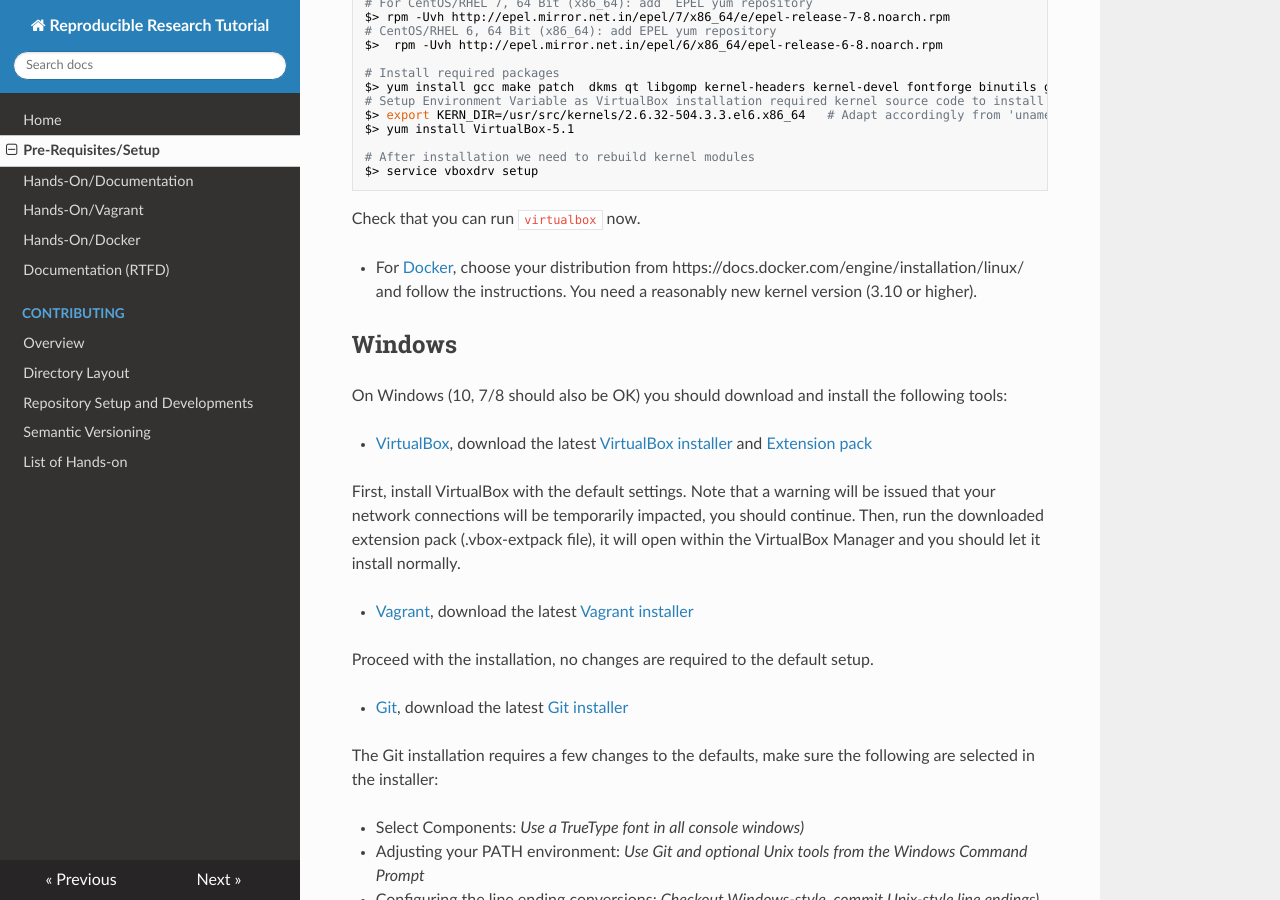
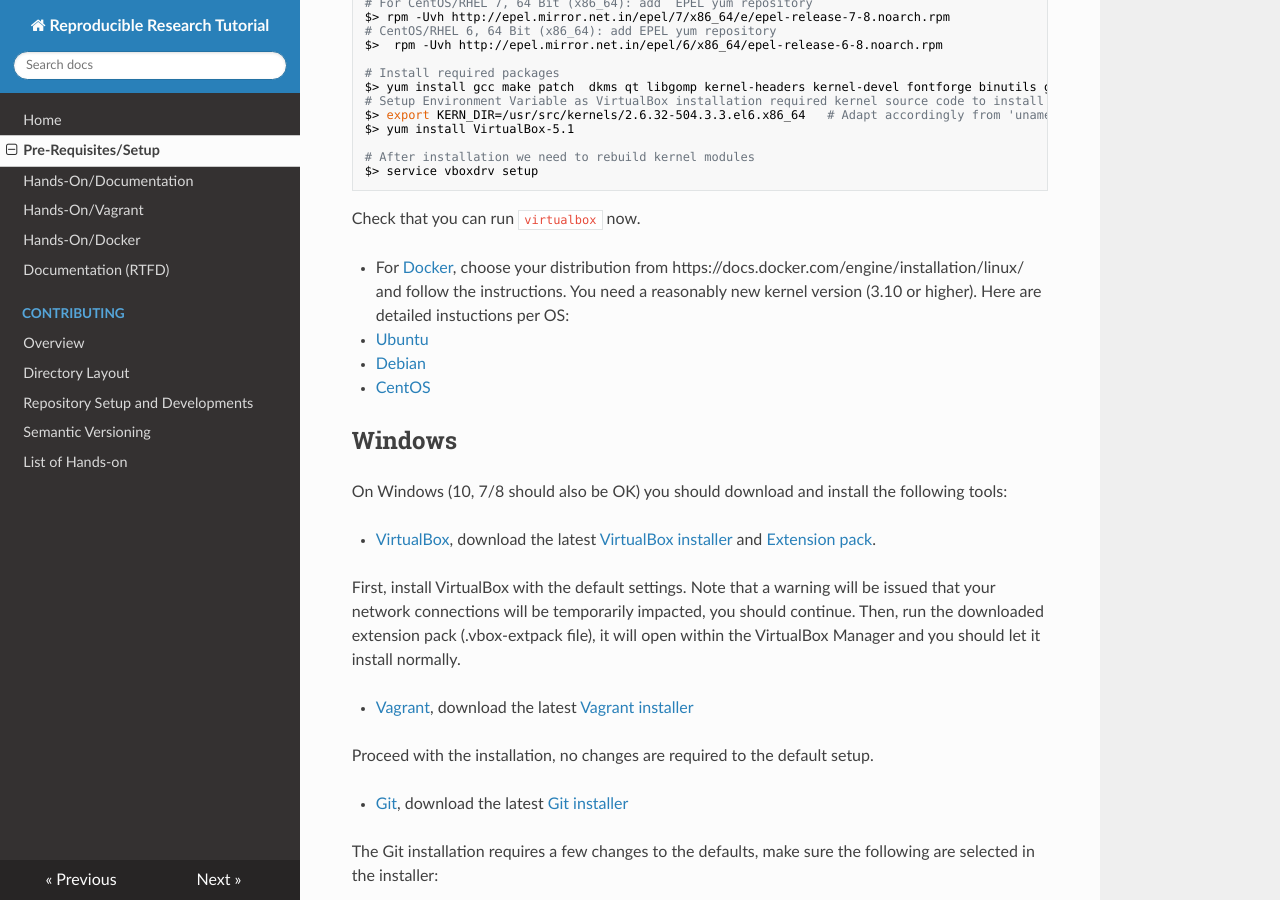
Before and after one commit to Falkor/RR-tutorials, an MkDocs documentation site: the page built from docs/setup/index.md, in a window 1280 px wide and 900 px high, scrolled down 1696 px. Built offline with MkDocs 1.6.1, drawn with Linux system fonts in a browser that asks for light colours; nearby versions of some CDN libraries; old or Windows-style settings are respelled for this version of MkDocs.

Commit message:
update version
Signed-off-by: Sebastien Varrette <Sebastien.Varrette@uni.lu>

```diff
--- a/docs/setup/index.md
+++ b/docs/setup/index.md
@@ -87,21 +87,27 @@ Check that you can run `virtualbox` now.
 * For [Docker](https://docker.com/), choose your distribution from https://docs.docker.com/engine/installation/linux/
 and follow the instructions.
 You need a reasonably new kernel version (3.10 or higher).
+Here are detailed instuctions per OS:
+
+* [Ubuntu](https://docs.docker.com/engine/installation/linux/docker-ce/ubuntu/)
+* [Debian](https://docs.docker.com/engine/installation/linux/docker-ce/debian/)
+* [CentOS](https://docs.docker.com/engine/installation/linux/docker-ce/centos/)
+
 
 ## Windows
 
 On Windows (10, 7/8 should also be OK) you should download and install the following tools:
 
-* [VirtualBox](https://www.virtualbox.org/wiki/Downloads), download the latest [VirtualBox installer](http://download.virtualbox.org/virtualbox/5.1.10/VirtualBox-5.1.10-112026-Win.exe) and [Extension pack](http://download.virtualbox.org/virtualbox/5.1.10/Oracle_VM_VirtualBox_Extension_Pack-5.1.10-112026.vbox-extpack)
+* [VirtualBox](https://www.virtualbox.org/wiki/Downloads), download the latest [VirtualBox installer](https://download.virtualbox.org/virtualbox/5.2.6/VirtualBox-5.2.6-120293-Win.exe) and [Extension pack](https://download.virtualbox.org/virtualbox/5.2.6/Oracle_VM_VirtualBox_Extension_Pack-5.2.6-120293.vbox-extpack).
 
 First, install VirtualBox with the default settings. Note that a warning will be issued that your network connections will be temporarily impacted, you should continue.
 Then, run the downloaded extension pack (.vbox-extpack file), it will open within the VirtualBox Manager and you should let it install normally.
 
-* [Vagrant](https://www.vagrantup.com/downloads.html), download the latest [Vagrant installer](https://releases.hashicorp.com/vagrant/1.9.1/vagrant_1.9.1.msi)
+* [Vagrant](https://www.vagrantup.com/downloads.html), download the latest [Vagrant installer](https://releases.hashicorp.com/vagrant/2.0.1/vagrant_2.0.1_x86_64.msi)
 
 Proceed with the installation, no changes are required to the default setup.
 
-* [Git](https://git-scm.com/downloads), download the latest [Git installer](https://github.com/git-for-windows/git/releases/download/v2.11.0.windows.1/Git-2.11.0-64-bit.exe)
+* [Git](https://git-scm.com/downloads), download the latest [Git installer](https://git-scm.com/download/win)
 
 The Git installation requires a few changes to the defaults, make sure the following are selected in the installer:
 
```
